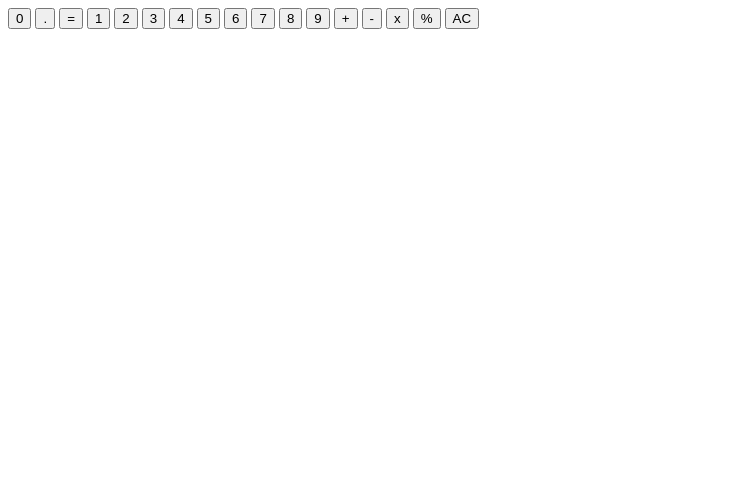
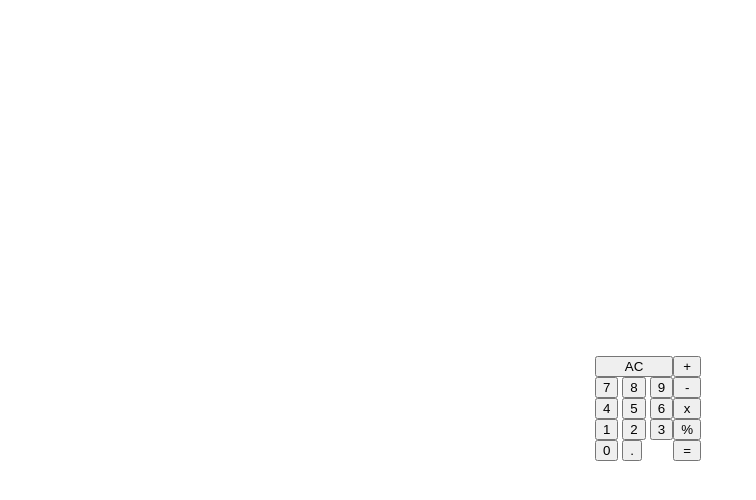
Before and after one commit to TIWIMIN/Calculator, a plain HTML site: page index.html in a window 1280 px wide. Shown: the whole page, without its empty margins (0-756 px from the left). Drawn offline with Linux system fonts and the light colour scheme.

Commit message:
Add rudamentary element placing with css

```diff
--- a/index.html
+++ b/index.html
@@ -8,33 +8,55 @@
     <script src = "script.js" defer></script>
 </head>
 <body>
+    <div class = "calculator">
         <div class = "display">
 
         </div>
 
         <div class = "board">
+
+            <div class = "lColumn">
+
+                <div class = "row0">
                     <button class = "digit" id = "key0">0</button>
+                    <button class = "point" id = "key.">.</button>
+                </div>
 
-        <button class = "point" id = "key.">.</button>
-
-        <button class = "solve" id = "key=">=</button>
-
+                <div class = "row1">
                     <button class = "digit" id = "key1">1</button>
                     <button class = "digit" id = "key2">2</button>
                     <button class = "digit" id = "key3">3</button>
+                </div>
+
+                <div class = "row2">
                     <button class = "digit" id = "key4">4</button>
                     <button class = "digit" id = "key5">5</button>
                     <button class = "digit" id = "key6">6</button>
+                </div>
+
+                <div class = "row3">
                     <button class = "digit" id = "key7">7</button>
                     <button class = "digit" id = "key8">8</button>
                     <button class = "digit" id = "key9">9</button>
+                </div>
+
+                <button class = "clear">AC</button>
+
+            </div>
+
+            <div class = rColumn>
 
                 <button class = "symbol" id = "key+">+</button>
                 <button class = "symbol" id = "key-">-</button>
                 <button class = "symbol" id = "keyx">x</button>
                 <button class = "symbol" id = "key%">%</button>
 
-        <button class = "clear">AC</button>
+                <button class = "solve" id = "key=">=</button>
+
+            </div>
+
+
+        </div>
     </div>
 
 
--- a/script.js
+++ b/script.js
@@ -5,6 +5,7 @@ let operator = '';
 let displayValue = '';
 let currDigit = '';
 let pointCount = 0;
+
 
 function add (a, b) {
     return a + b;
@@ -55,6 +56,7 @@ function operate(firstNum, secondNum, operator) {
 }
 
 const display = document.querySelector(".display");
+display.textContent = '';
 
 function populateDisplay(value) {
     display.textContent += value.toString();
@@ -188,7 +190,7 @@ board.addEventListener("click", (e) => {
 
         case "clear":
             reset();
-
+            break;
     }
 
     /*console.log("a " + firstNum);
--- a/style.css
+++ b/style.css
@@ -0,0 +1,32 @@
+body {
+    display: flex;
+    justify-content: center;
+    align-items: center;
+    width: 100vw;
+    height: 100vh;
+}
+
+.calculator {
+    display: flex;
+    justify-content: center;
+    align-items: center;
+
+}
+
+.display {
+    display: flex;
+}
+
+.board {
+    display: flex;
+}
+
+.lColumn {
+    display: flex;
+    flex-direction: column-reverse;
+}
+
+.rColumn {
+    display: flex;
+    flex-direction: column;
+}
```
Lines whose indentation alone changed are shown as unchanged.
